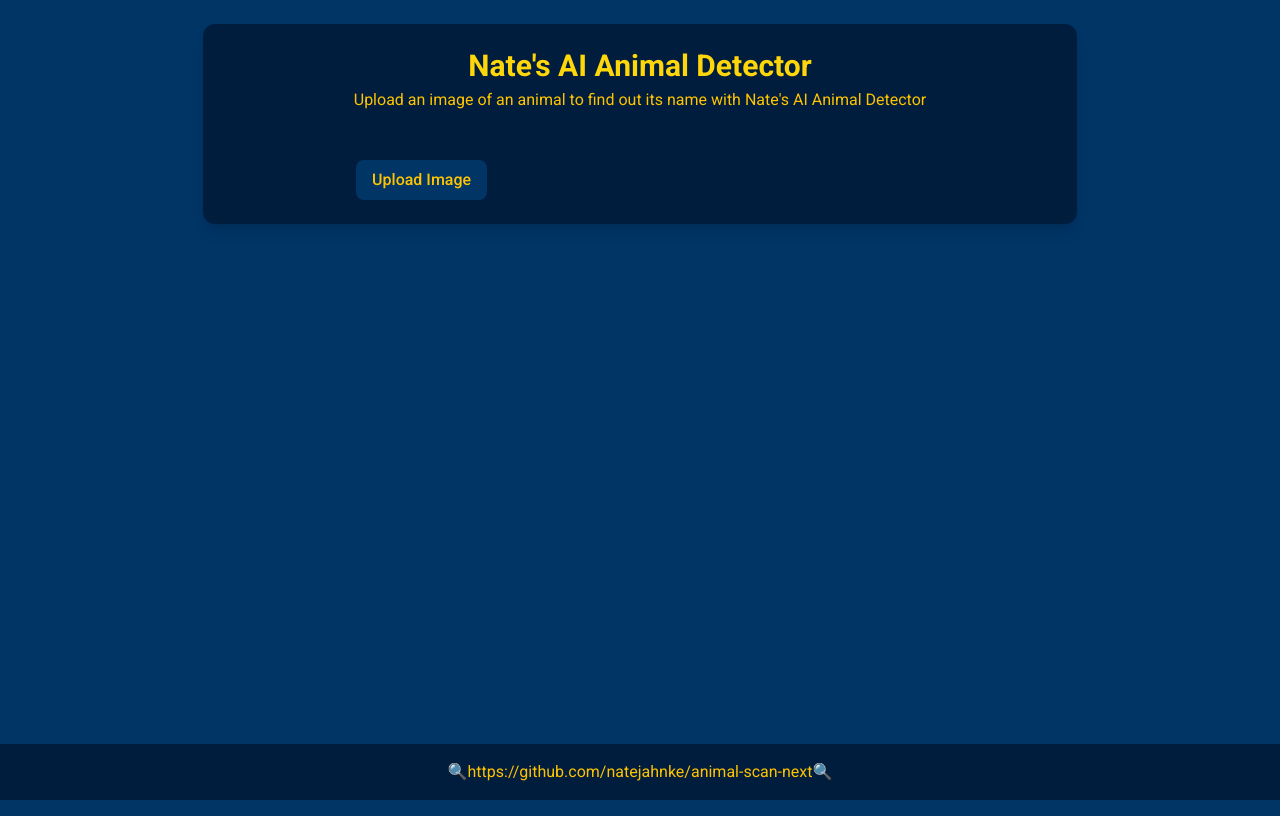
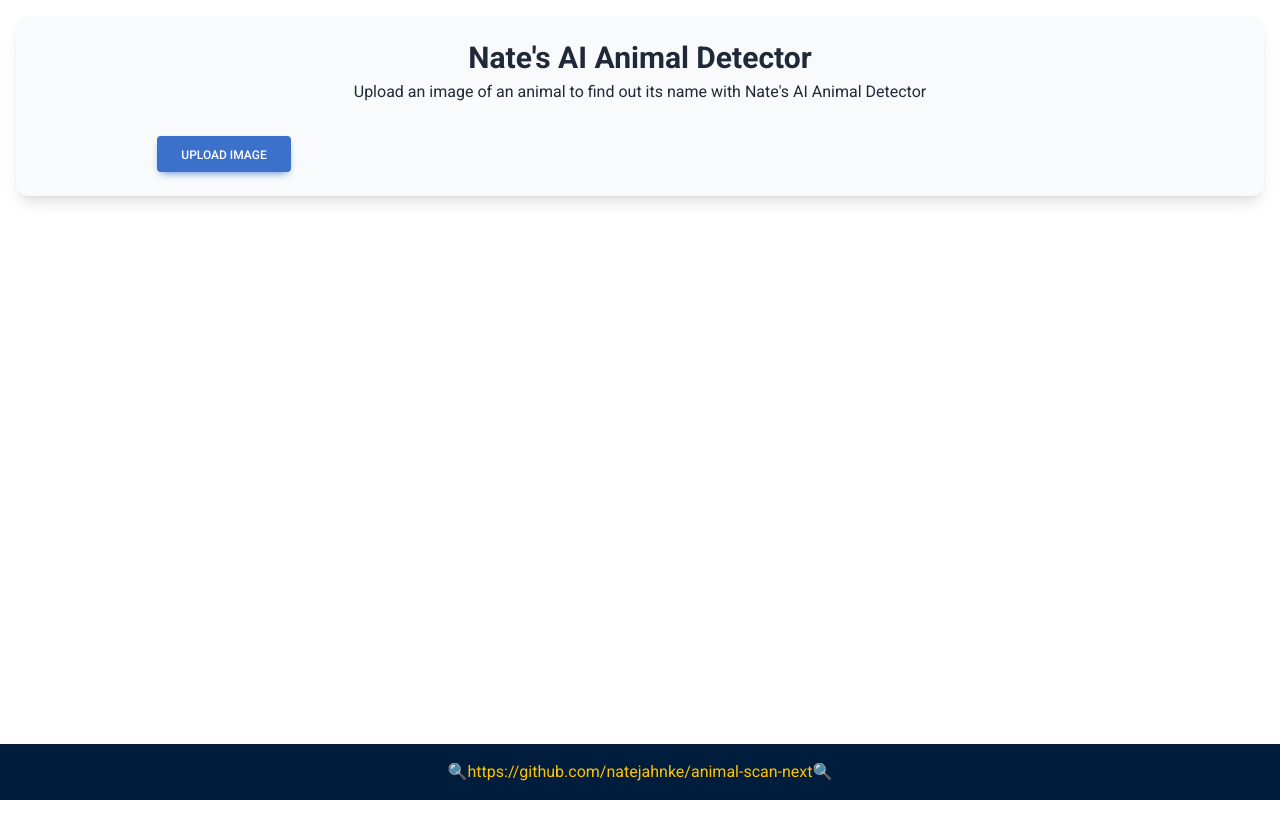
Before and after one commit to natejahnke/animal-scan-next, a Next.js app: page / in a window 1280 px wide. Built offline with nearby package versions, Linux system fonts and the light colour scheme.

Commit message:
added icons, re styled cards, changed colors alittle.

```diff
--- a/components/AnimalCaption.js
+++ b/components/AnimalCaption.js
@@ -1,9 +1,26 @@
 import React, { useEffect, useState } from "react";
 import AnimalInfoItem from "./AnimalInfoItem";
+import {
+  EarthSharp,
+  RestaurantSharp,
+  SearchSharp,
+  FitnessSharp,
+  AlertCircleSharp,
+  PawSharp,
+} from "react-ionicons";
 
 function AnimalCaption({ animalName, fullCaption, animalInfo }) {
   // Define a state variable to store structured animal information
   const [structuredInfo, setStructuredInfo] = useState({});
+
+  const icons = [
+    <SearchSharp color="#00000" />,
+    <EarthSharp color="#00000" />,
+    <RestaurantSharp color="#00000" />,
+    <PawSharp color="#00000" />,
+    <FitnessSharp color="#00000" />,
+    <AlertCircleSharp color="#00000" />,
+  ];
 
   // Use the useEffect hook to parse and structure the animal information when it changes
   useEffect(() => {
@@ -53,22 +70,24 @@ function AnimalCaption({ animalName, fullCaption, animalInfo }) {
 
   return (
     // Render the animal caption component
-    <div className="bg-dark-blue-2 rounded-lg shadow-lg">
+    <div className="">
       <>
-        <h3
-          id="animalName"
-          className="text-2xl font-bold text-center text-light-yellow"
-        >
+        <h3 id="animalName" className="mt-3 text-2xl font-bold text-gray-800">
           {animalName}
         </h3>
-        <h3 id="AIresponse" className="mb-2 text-lg text-yellow">
+        <h3 id="AIresponse" className="mb-2 text-lg text-gray-800">
           <span className="text-xs font-bold">Azure Computer Vision: </span>
           {fullCaption}
         </h3>
         {/* Render the structured animal information using the AnimalInfoItem component */}
-        <div>
-          {Object.entries(structuredInfo).map(([key, value]) => (
-            <AnimalInfoItem key={key} title={key} content={value} />
+        <div className="grid md:grid-cols-2 gap-2">
+          {Object.entries(structuredInfo).map(([key, value], index) => (
+            <AnimalInfoItem
+              key={key}
+              title={key}
+              content={value}
+              icon={icons[index]}
+            />
           ))}
         </div>
       </>
--- a/components/AnimalImage.js
+++ b/components/AnimalImage.js
@@ -120,18 +120,17 @@ function AnimalImage({
   const aspectRatio = dimensions.width / dimensions.height;
 
   return (
-    <div className="flex flex-col justify-center mt-4">
+    <div className="flex flex-col mt-4 justify-center">
       {imageSrc && (
-        <div className="w-full h-[25vh] max-h-[30vh] mx-auto relative">
-          <div className="absolute inset-0 overflow-hidden rounded-lg">
+        <div className="h-[30vh] sm:h-[50vh]">
           <Image
             src={imageSrc}
             alt="Uploaded Animal"
             width={dimensions.width}
             height={dimensions.height}
-              className={`object-contain transition-opacity duration-1000 ${
+            className={`mx-auto object-cover transition-opacity duration-1000 ${
               opacity === 1 ? "opacity-100" : "opacity-0"
-              } absolute inset-0 m-auto`}
+            } rounded-lg`}
             style={{
               maxHeight: "100%",
               maxWidth: "100%",
@@ -140,15 +139,16 @@ function AnimalImage({
             }}
           />
         </div>
-        </div>
       )}
-      <label
-        htmlFor="fileinput"
-        className="self-center px-4 py-2 mt-4 font-medium leading-6 text-yellow bg-dark-blue-3 rounded-lg cursor-pointer hover:bg-dark-blue-2 transition-colors duration-300"
-        style={{ zIndex: 2 }}
+      <button
+        type="button"
+        data-te-ripple-init
+        data-te-ripple-color="light"
+        className="inline-block rounded bg-[#3B71CA] px-6 pt-2.5 pb-2 text-xs font-medium uppercase leading-normal text-white shadow-[0_4px_9px_-4px_#3b71ca] transition duration-150 ease-in-out hover:bg-primary-600 hover:shadow-[0_8px_9px_-4px_rgba(59,113,202,0.3),0_4px_18px_0_rgba(59,113,202,0.2)] focus:bg-primary-600 focus:shadow-[0_8px_9px_-4px_rgba(59,113,202,0.3),0_4px_18px_0_rgba(59,113,202,0.2)] focus:outline-none focus:ring-0 active:bg-primary-700 active:shadow-[0_8px_9px_-4px_rgba(59,113,202,0.3),0_4px_18px_0_rgba(59,113,202,0.2)] self-center mt-4"
+        onClick={() => document.getElementById("fileinput").click()}
       >
         Upload Image
-      </label>
+      </button>
       <input
         type="file"
         id="fileinput"
--- a/components/AnimalInfoItem.js
+++ b/components/AnimalInfoItem.js
@@ -1,11 +1,23 @@
 import React from "react";
 
-const AnimalInfoItem = ({ title, content }) => {
+const AnimalInfoItem = ({ title, content, icon }) => {
   return (
-    <div className="mb-2">
-      <div className="px-2 bg-dark-blue-1 text-white rounded-lg shadow-lg transition-opacity duration-500 ease-in opacity-0 animate-fadeIn">
-        <span className="font-bold capitalize text-base">{title}:</span>{" "}
-        <span className="text-xs">{content}</span>
+    <div className="w-full max-w-md-mx-auto">
+      <div className="transition bg-white border border-gray-200 shadow-sm group rounded-xl hover:shadow-md">
+        <div className="p-4 md:p-5">
+          <div className="flex">
+            {React.cloneElement(icon, {
+              className: "shrink-0 w-5 h-5 text-gray-800 dark:text-gray-200",
+              onClick: () => alert("Hi!"),
+            })}
+            <div className="ml-5 grow">
+              <h3 className="group-hover:text-blue-600 font-semibold text-gray-800">
+                {title}
+              </h3>
+              <p className="text-sm text-gray-500">{content}</p>
+            </div>
+          </div>
+        </div>
       </div>
     </div>
   );
--- a/package.json
+++ b/package.json
@@ -13,6 +13,7 @@
     "openai": "^3.2.1",
     "react": "18.2.0",
     "react-dom": "18.2.0",
+    "react-ionicons": "^4.2.0",
     "react-spinners": "^0.13.8"
   },
   "devDependencies": {
--- a/pages/_app.js
+++ b/pages/_app.js
@@ -28,17 +28,17 @@ function App() {
 
   return (
     <div className="min-h-screen bg-gradient-to-br from-dark-blue-1 via-dark-blue-2 to-dark-blue-3">
-      <main className="px-4 py-6">
-        <div className="mx-auto bg-dark-blue-2 text-light-yellow rounded-xl shadow-lg py-4 px-1 sm:p-6 sm:w-[90%] md:w-[80%] lg:w-[75%] xl:w-[70%] 2xl:w-[60%]">
+      <main className="m-4">
+        <div className="mx-auto bg-slate-50 text-gray-800 rounded-xl shadow-lg py-4 px-1 sm:p-6">
           <h1 className="text-3xl font-bold text-center mb-1">
             Nate's AI Animal Detector
           </h1>
-          <h3 className="text-center text-yellow mb-4">
+          <h3 className="text-center text-gray-800">
             Upload an image of an animal to find out its name with Nate's AI
             Animal Detector
           </h3>
-          <div className="flex flex-col lg:flex-row lg:justify-between lg:space-x-12">
-            <div className="lg:w-1/2 mb-4 lg:mb-0">
+          <div className="grid grid-cols-1 lg:grid-cols-3 gap-12">
+            <div className="col-span-1 lg:mb-0">
               <AnimalImage
                 onImageProcess={handleImageProcess}
                 onImageUpload={handleImageUpload}
@@ -46,9 +46,9 @@ function App() {
                 setLoading={setLoading}
               />
             </div>
-            <div className="lg:w-1/2">
+            <div className="lg:col-span-2">
               {loading ? (
-                <div className="flex items-center justify-center h-24">
+                <div className="flex items-center self-center justify-center h-24">
                   <BarLoader color="#ffc300" />
                 </div>
               ) : (
--- a/pages/_document.js
+++ b/pages/_document.js
@@ -11,7 +11,11 @@ class MyDocument extends Document {
       <Html>
         <Head>
           <link rel="preconnect" href="https://fonts.googleapis.com" />
-          <link rel="preconnect" href="https://fonts.gstatic.com" crossOrigin="anonymous" />
+          <link
+            rel="preconnect"
+            href="https://fonts.gstatic.com"
+            crossOrigin="anonymous"
+          />
           <link
             href="https://fonts.googleapis.com/css?family=Roboto:400,500,700&display=swap"
             rel="stylesheet"
--- a/styles/Home.module.css
+++ b/styles/Home.module.css
@@ -1,4 +1,4 @@
-.container {
+/* .container {
   padding: 0 2rem;
 }
 
@@ -113,4 +113,4 @@
     width: 100%;
     flex-direction: column;
   }
-}
+} */
--- a/styles/globals.css
+++ b/styles/globals.css
@@ -7,7 +7,7 @@ body {
     padding: 0;
     height: 100vh;
     font-family: 'Roboto', sans-serif;
-    background-color: #003566;
+    background-color: bg-slate-50;
   }
 
   #root {
```
Also changed, not shown: 1 other file (tests, documents, lock files or other folders). Lines whose indentation alone changed are shown as unchanged.
